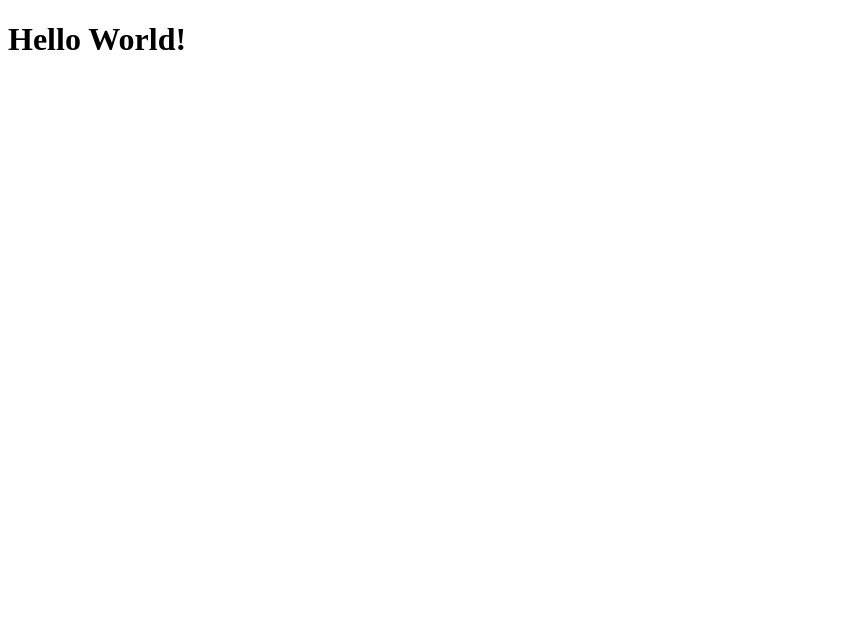
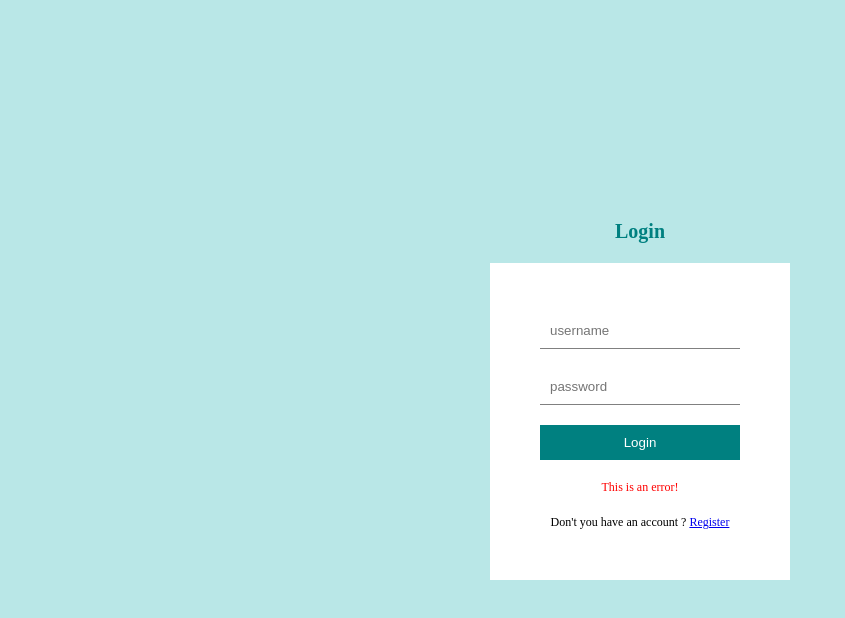
Before and after one commit to MrAdamUs/blog-app-full, a React (Create React App) app in the folder client/: page /login in a window 1280 px wide. Shown: the top 618 px of the page, without its empty margins (0-845 px from the left). Built offline with nearby package versions, Linux system fonts and the light colour scheme.

Commit message:
install react route dom6 and setup our router then create loign and register page/form

```diff
--- a/client/package.json
+++ b/client/package.json
@@ -8,7 +8,9 @@
     "@testing-library/user-event": "^13.5.0",
     "react": "^18.2.0",
     "react-dom": "^18.2.0",
+    "react-router-dom": "^6.4.2",
     "react-scripts": "5.0.1",
+    "sass": "^1.55.0",
     "web-vitals": "^2.1.4"
   },
   "scripts": {
--- a/client/src/App.js
+++ b/client/src/App.js
@@ -1,7 +1,58 @@
+import { createBrowserRouter, RouterProvider, Outlet } from "react-router-dom"
+import Register from "./pages/Register"
+import Login from "./pages/Login"
+import Writer from "./pages/Write"
+import Home from "./pages/Home"
+import Single from "./pages/Single"
+import Navbar from "./components/Navbar"
+import Footer from "./components/Footer"
+import "./style.scss"
+
+const Layout = () => {
+  return (
+    <>
+      <Navbar />
+      <Outlet />
+      <Footer />
+    </>
+  )
+}
+
+const router = createBrowserRouter([
+  {
+    path: "/",
+    element: <Layout />,
+    children: [
+      {
+        path: "/",
+        element: <Home />,
+      },
+      {
+        path: "/post:id",
+        element: <Single />,
+      },
+      {
+        path: "/write",
+        element: <Writer />,
+      },
+    ],
+  },
+  {
+    path: "/register",
+    element: <Register />,
+  },
+  {
+    path: "/login",
+    element: <Login />,
+  },
+])
+
 function App() {
   return (
-    <div className='App'>
-      <h1>Hello World!</h1>
+    <div className='app'>
+      <div className='container'>
+        <RouterProvider router={router} />
+      </div>
     </div>
   )
 }
--- /dev/null
+++ b/client/src/components/Footer.jsx
@@ -0,0 +1,7 @@
+import React from "react"
+
+const Footer = () => {
+  return <div>Footer</div>
+}
+
+export default Footer
--- /dev/null
+++ b/client/src/components/Navbar.jsx
@@ -0,0 +1,7 @@
+import React from "react"
+
+const Navbar = () => {
+  return <div>Navbar</div>
+}
+
+export default Navbar
--- /dev/null
+++ b/client/src/pages/Home.jsx
@@ -0,0 +1,7 @@
+import React from "react"
+
+const Home = () => {
+  return <div>Home</div>
+}
+
+export default Home
--- /dev/null
+++ b/client/src/pages/Login.jsx
@@ -0,0 +1,21 @@
+import React from "react"
+import { Link } from "react-router-dom"
+
+const Login = () => {
+  return (
+    <div className='auth'>
+      <h1>Login</h1>
+      <form>
+        <input required type={"text"} placeholder='username' />
+        <input required type={"password"} placeholder='password' />
+        <button>Login</button>
+        <p>This is an error!</p>
+        <span>
+          Don't you have an account ? <Link to={"/register"}>Register</Link>
+        </span>
+      </form>
+    </div>
+  )
+}
+
+export default Login
--- /dev/null
+++ b/client/src/pages/Register.jsx
@@ -0,0 +1,22 @@
+import React from "react"
+import { Link } from "react-router-dom"
+
+const Register = () => {
+  return (
+    <div className='auth'>
+      <h1>Register</h1>
+      <form>
+        <input required type={"text"} placeholder='username' />
+        <input required type={"email"} placeholder='email' />
+        <input required type={"password"} placeholder='password' />
+        <button>Login</button>
+        <p>This is an error!</p>
+        <span>
+          Don you have an account ? <Link to={"/login"}>Login</Link>
+        </span>
+      </form>
+    </div>
+  )
+}
+
+export default Register
--- /dev/null
+++ b/client/src/pages/Single.jsx
@@ -0,0 +1,7 @@
+import React from "react"
+
+const Single = () => {
+  return <div>Single</div>
+}
+
+export default Single
--- /dev/null
+++ b/client/src/pages/Write.jsx
@@ -0,0 +1,7 @@
+import React from "react"
+
+const Write = () => {
+  return <div>Write</div>
+}
+
+export default Write
--- /dev/null
+++ b/client/src/style.scss
@@ -0,0 +1,61 @@
+$lightGreen: #b9e7e7;
+
+* {
+  padding: 0;
+  margin: 0;
+  box-sizing: border-box;
+}
+.app {
+  .container {
+    // login register
+
+    .auth {
+      display: flex;
+      flex-direction: column;
+      align-items: center;
+      justify-content: center;
+      height: 100vh;
+      background-color: $lightGreen;
+
+      h1 {
+        font-size: 20px;
+        color: teal;
+        margin-bottom: 20px;
+      }
+
+      form {
+        display: flex;
+        flex-direction: column;
+        padding: 50px;
+        background-color: white;
+        width: 300px;
+        gap: 20px;
+
+        input {
+          padding: 10px;
+          border: none;
+          border-bottom: 1px solid gray;
+        }
+
+        button {
+          padding: 10px;
+          border: none;
+          background-color: teal;
+          cursor: pointer;
+          color: white;
+        }
+
+        p {
+          font-size: 12px;
+          color: red;
+          text-align: center;
+        }
+
+        span {
+          font-size: 12px;
+          text-align: center;
+        }
+      }
+    }
+  }
+}
```
Also changed, not shown: 1 other file (tests, documents, lock files or other folders).
